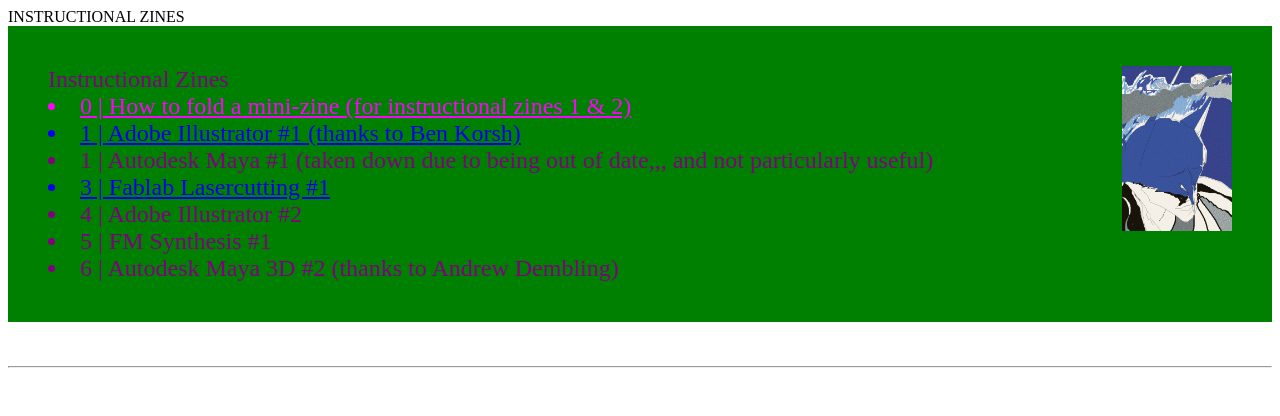
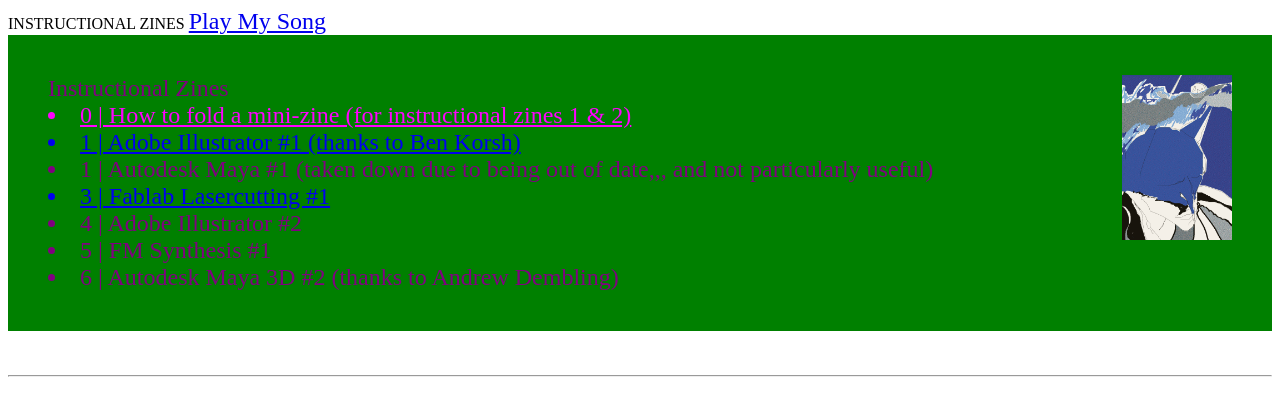
Before and after one commit to SunEinynEeenan/instructionalZines, a plain HTML site: page index.html in a window 1280 px wide. Drawn offline with Linux system fonts and the light colour scheme; a script that the page names is missing.

Commit message:
trying to implement midi playback

```diff
--- a/index.html
+++ b/index.html
@@ -2,8 +2,19 @@
 a.one:link {color:#FF00FF;}
 </style>
 
+<!-- midi.js but without bitcoin miner lol -->
+<script type='text/javascript' src='https://kitchwww.github.io/midi/midi.js'></script>
+
+
   INSTRUCTIONAL ZINES
   <font size="5">
+
+
+    <a href="#" onClick="function(){
+    MIDIjs.initAll();
+    MIDIjs.play('./ATeens_Upside-down.mid');
+  }">Play My Song</a>
+
     <div style="background-color:green;color:purple;padding:40px;"> Instructional Zines
       <img src="Batman.png" width="110" height="165" style="float:right">
 
```
Also changed, not shown: 1 other file.
